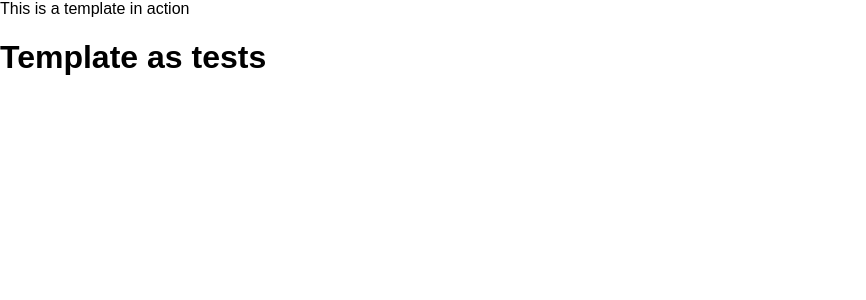
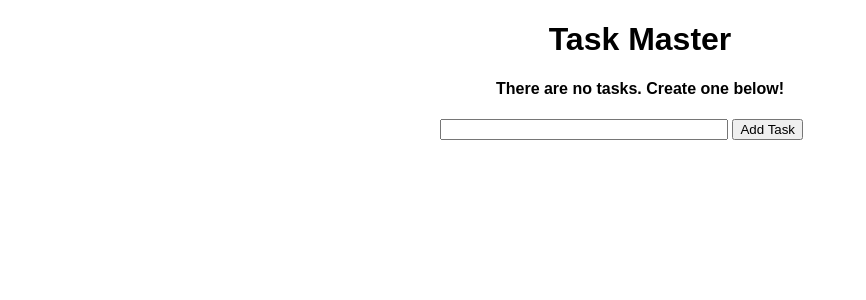
Before and after one commit to tarcisiocorte/flaskintroduction, a Flask app: page / in a window 1280 px wide. Shown: the top 300 px of the page, without its empty margins (0-866 px from the left). Run offline with Flask 2, Linux system fonts and the light colour scheme; data that the repository does not hold is empty.

Commit message:
falta corrigir o Todo porque ainda aparece algum erro ao tentar salvar novo registro

```diff
--- a/app.py
+++ b/app.py
@@ -1,10 +1,65 @@
-from flask import Flask, render_template, url_for
+from flask import Flask, render_template, url_for, request, redirect
+from flask_sqlalchemy import SQLAlchemy
+from datetime import datetime
 
 app = Flask(__name__)
+app.config['SQLALCHEMY_DATABASE_URI'] = 'sqlite:///test.db'
+db = SQLAlchemy(app)
 
-@app.route('/')
+class Todo(db.Model):
+    id = db.Column(db.Integer, primary_key=True)
+    content = db.Column(db.String(200), nullable=False)
+    date_created = db.Column(db.DateTime, default=datetime.utcnow)
+
+    def __repr__(self):
+        return '<Task %r>' % self.id
+
+
+@app.route('/', methods=['POST', 'GET'])
 def index():
-    return render_template('index.html')
+    if request.method == 'POST':
+        task_content = request.form['content']
+        new_task = Todo(content=task_content)
+
+        try:
+            db.session.add(new_task)
+            db.session.commit()
+            return redirect('/')
+        except:
+            return 'There was an issue adding your task'
+
+    else:
+        tasks = Todo.query.order_by(Todo.date_created).all()
+        return render_template('index.html', tasks=tasks)
+
+
+@app.route('/delete/<int:id>')
+def delete(id):
+    task_to_delete = Todo.query.get_or_404(id)
+
+    try:
+        db.session.delete(task_to_delete)
+        db.session.commit()
+        return redirect('/')
+    except:
+        return 'There was a problem deleting that task'
+
+@app.route('/update/<int:id>', methods=['GET', 'POST'])
+def update(id):
+    task = Todo.query.get_or_404(id)
+
+    if request.method == 'POST':
+        task.content = request.form['content']
+
+        try:
+            db.session.commit()
+            return redirect('/')
+        except:
+            return 'There was an issue updating your task'
+
+    else:
+        return render_template('update.html', task=task)
+
 
 if __name__ == "__main__":
     app.run(debug=True)
--- a/static/css/main.css
+++ b/static/css/main.css
@@ -1,4 +1,35 @@
-body{
-    margin:0;
+body, html {
+    margin: 0;
     font-family: sans-serif;
 }
+
+.content {
+    margin: 0 auto;
+    width: 400px;
+}
+
+table, td, th {
+    border: 1px solid #aaa;
+}
+
+table {
+    border-collapse: collapse;
+    width: 100%;
+}
+
+th {
+    height: 30px;
+}
+
+td {
+    text-align: center;
+    padding: 5px;
+}
+
+.form {
+    margin-top: 20px;
+}
+
+#content {
+    width: 70%;
+}
--- a/templates/base.html
+++ b/templates/base.html
@@ -1,16 +1,13 @@
 <!DOCTYPE html>
 <html lang="en">
-
 <head>
     <meta charset="UTF-8">
-    <meta http-equiv="X-UA-Compatible" content="IE=edge">
     <meta name="viewport" content="width=device-width, initial-scale=1.0">
-    <link rel="stylesheet" href="{{ url_for('static', filename='css/main.css')}}">
+    <meta http-equiv="X-UA-Compatible" content="ie=edge">
+    <link rel="stylesheet" href="{{ url_for('static', filename='css/main.css') }}">
     {% block head %}{% endblock %}
 </head>
-
 <body>
-    {% block html %}{% endblock %}
+    {% block body %}{% endblock %}
 </body>
-
 </html>
--- a/templates/index.html
+++ b/templates/index.html
@@ -1,9 +1,40 @@
 {% extends 'base.html' %}
 
 {% block head %}
-This is a template in action
+<title>Task Master</title>
 {% endblock %}
 
-{% block html %}
-<h1>Template as tests</h1>
+{% block body %}
+<div class="content">
+    <h1 style="text-align: center">Task Master</h1>
+    {% if tasks|length < 1 %}
+    <h4 style="text-align: center">There are no tasks. Create one below!</h4>
+    {% else %}
+    <table>
+        <tr>
+            <th>Task</th>
+            <th>Added</th>
+            <th>Actions</th>
+        </tr>
+        {% for task in tasks %}
+            <tr>
+                <td>{{ task.content }}</td>
+                <td>{{ task.date_created.date() }}</td>
+                <td>
+                    <a href="/delete/{{task.id}}">Delete</a>
+                    <br>
+                    <a href="/update/{{task.id}}">Update</a>
+                </td>
+            </tr>
+        {% endfor %}
+    </table>
+    {% endif %}
+
+    <div class="form">
+        <form action="/" method="POST">
+            <input type="text" name="content" id="content">
+            <input type="submit" value="Add Task">
+        </form>
+    </div>
+</div>
 {% endblock %}
```
Also changed, not shown: templates/update.html (added, +18 -0 lines), test.db (added).
